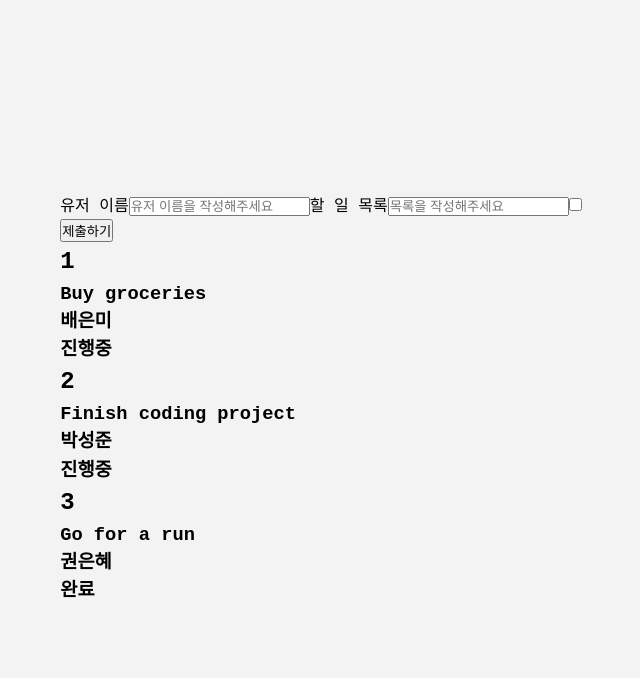
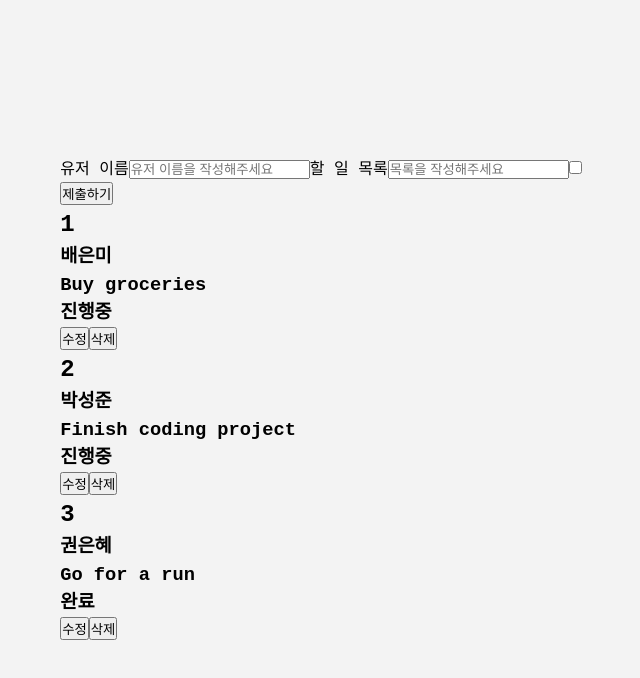
Before and after one commit to dong-geon-Lee/CRUD-pratice, a React (Create React App) app: page / in a window 1280 px wide. Shown: the top 678 px of the page, without its empty margins (319-959 px from the left). Built offline with nearby package versions, Linux system fonts and the light colour scheme.

Commit message:
목록 삭제 기능 구현완료

```diff
--- a/src/App.tsx
+++ b/src/App.tsx
@@ -3,7 +3,7 @@ import { items } from "./data/data";
 import { IProps } from "./types/types";
 
 const App = () => {
-  const [todoLists, setTodoLists] = useState(items);
+  const [todoLists, setTodoLists] = useState<IProps[]>(items);
   const [userInfo, setUserInfo] = useState({
     user: "",
     title: "",
@@ -20,7 +20,7 @@ const App = () => {
     setUserInfo({ ...userInfo, [e.target.name]: e.target.checked });
   };
 
-  const handleTodoList = (e: React.FormEvent) => {
+  const handleCreateList = (e: React.FormEvent) => {
     e.preventDefault();
 
     const newItems = { id: todoLists.length + 1, user, title, completed };
@@ -32,9 +32,14 @@ const App = () => {
     });
   };
 
+  const handleDeleteTodo = (itemId: number) => {
+    const newItems = todoLists.filter((todo) => todo.id !== itemId);
+    setTodoLists(newItems);
+  };
+
   return (
     <section>
-      <form onSubmit={handleTodoList}>
+      <form onSubmit={handleCreateList}>
         <div>
           <label>유저 이름</label>
           <input
@@ -61,13 +66,15 @@ const App = () => {
         </div>
         <button type="submit">제출하기</button>
       </form>
-
+      {todoLists.length === 0 && <h1>목록을 추가해주세요!</h1>}
       {todoLists.map((items: IProps) => (
         <div key={items.id}>
           <h1>{items.id}</h1>
+          <h3>{items.user}</h3>
           <h3>{items.title}</h3>
-          <h3>{items.user}</h3>
           <h3>{items.completed ? "완료" : "진행중"}</h3>
+          <button>수정</button>
+          <button onClick={() => handleDeleteTodo(items.id)}>삭제</button>
         </div>
       ))}
     </section>
--- a/src/types/types.ts
+++ b/src/types/types.ts
@@ -4,7 +4,7 @@ export interface Itext {
 
 export interface IProps {
   id: number;
+  user: string;
   title: string;
-  user: string;
   completed: boolean;
 }
```
